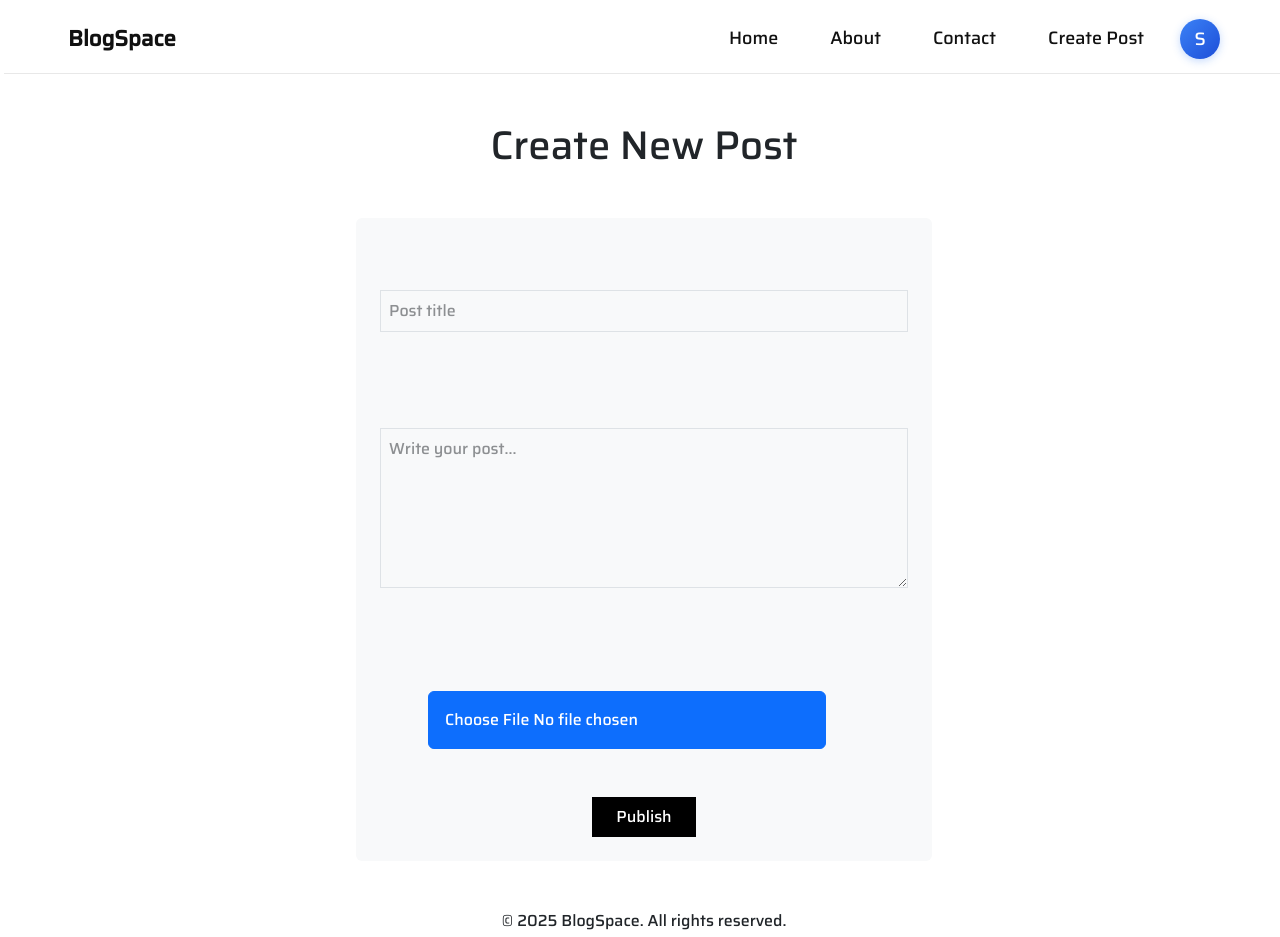
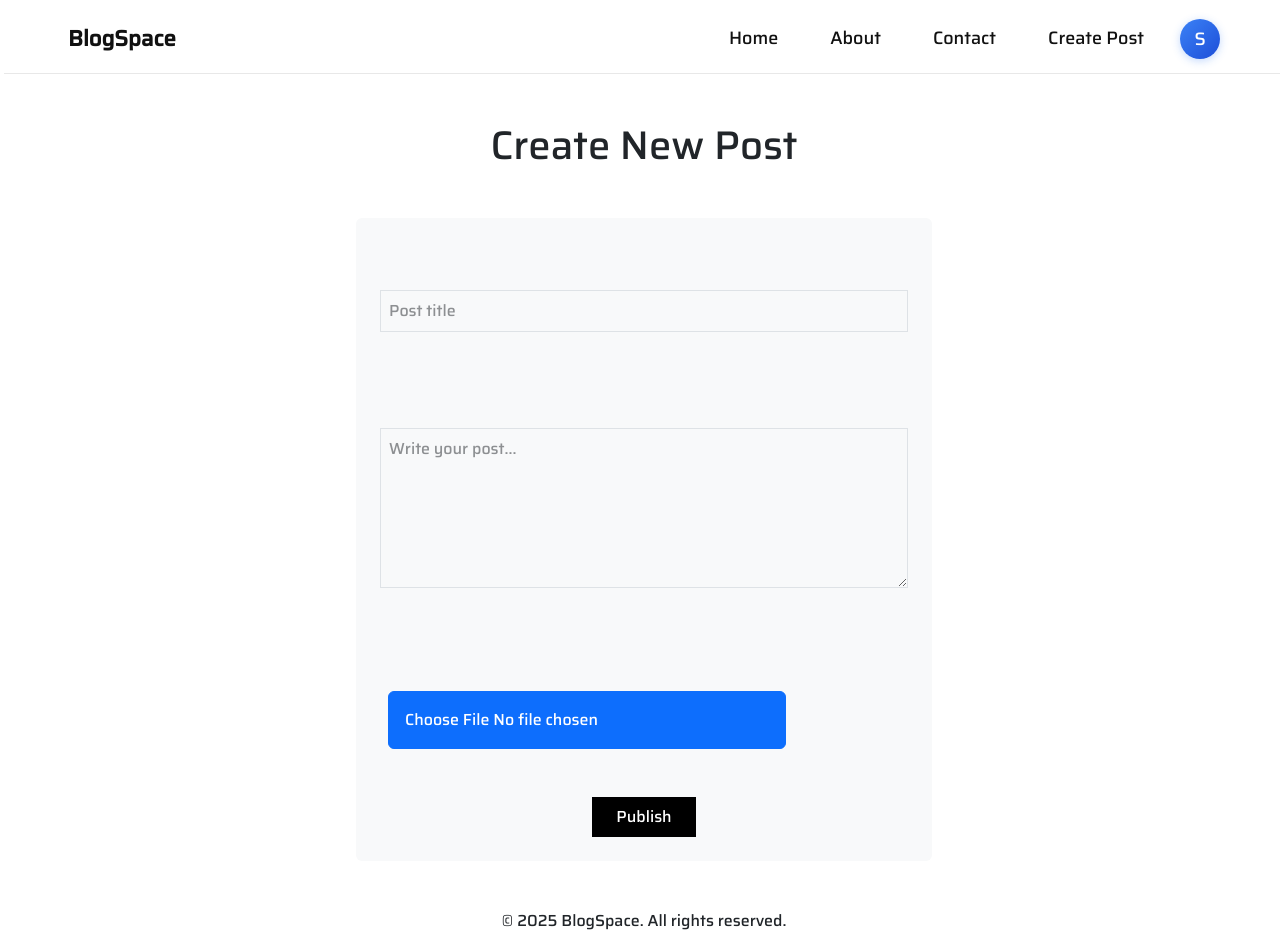
Before and after one commit to dhanyasri612/Blogspace, a Next.js app: page /create-post in a window 1280 px wide. Built offline with nearby package versions, Linux system fonts and the light colour scheme; sample sign-in values are in the browser's storage.

Commit message:
Update page.js

```diff
--- a/app/create-post/page.js
+++ b/app/create-post/page.js
@@ -101,7 +101,7 @@ export default function CreatePost() {
           type="file"
           accept="image/*"
           onChange={(e) => setImage(e.target.files[0])}
-          className="mt-5 mx-5 p-3 mb-5 btn btn-primary "
+          className="mt-5 mx-2 p-3 mb-5 btn btn-primary "
           style={{ maxWidth: "800px" }}
         />
 
```
